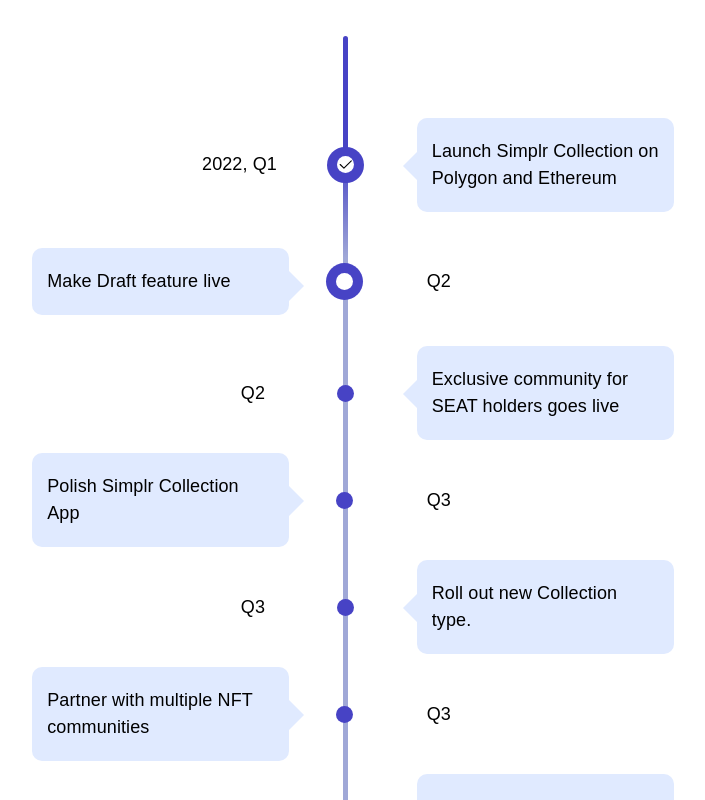
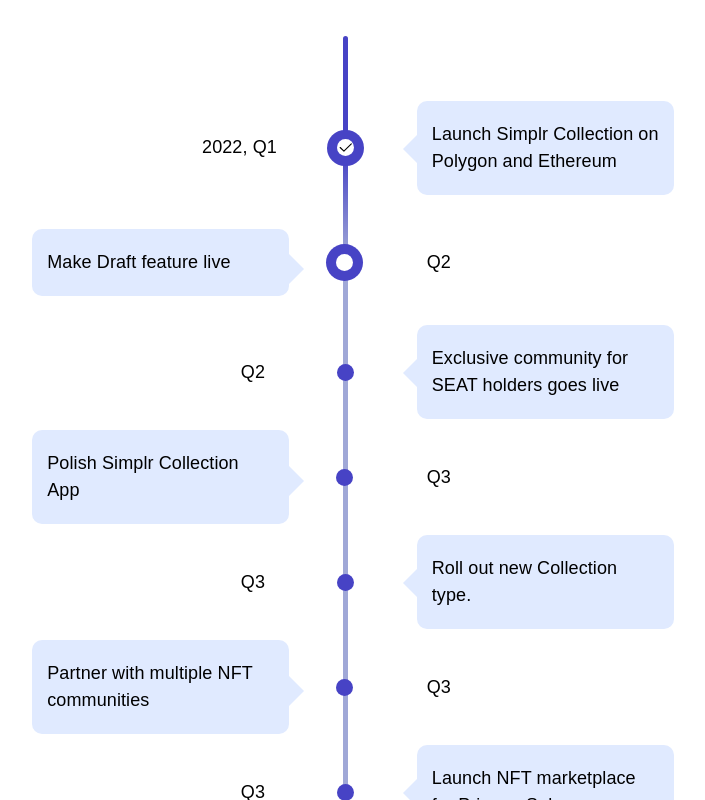
Before and after one commit to chain-labs/simplr-collection, a Next.js app: page / in a window 1280 px wide. Shown: the part 4200-5000 px from the top of the page, without its empty margins (295-1000 px from the left). Built offline with nearby package versions, Linux system fonts and the light colour scheme; a web font is replaced by a local one.

Commit message:
fixed position issues

```diff
--- a/src/containers/home/components/Roadmap.tsx
+++ b/src/containers/home/components/Roadmap.tsx
@@ -36,6 +36,7 @@ const Roadmap = () => {
 								text={array.text}
 								headText={array.headText}
 								position={array.position}
+								top={array.top}
 								arrowTop="35%"
 								odd={roadmapArray.indexOf(array) % 2 === 0 ? false : true}
 							/>
--- a/src/containers/home/components/RoadmapComp.tsx
+++ b/src/containers/home/components/RoadmapComp.tsx
@@ -11,11 +11,12 @@ interface props {
 	headText: string;
 	position?: string;
 	arrowTop: string;
+	top: object;
 }
 
-const RoadmapComp = ({ status, odd, text, headText, position, arrowTop }: props) => {
+const RoadmapComp = ({ status, odd, text, headText, position, arrowTop, top }: props) => {
 	return (
-		<Box mt="80px">
+		<Box mt={top}>
 			<Box width="290%" display="flex" alignItems="center" justifyContent="space-between">
 				<If
 					condition={!odd}
--- a/src/containers/home/components/utils.ts
+++ b/src/containers/home/components/utils.ts
@@ -15,18 +15,21 @@ export const roadmapArray = [
 		text: 'Launch Simplr Collection on Polygon and Ethereum',
 		headText: '2022, Q1',
 		position: '-27%',
+		top: { mobS: '0', tabS: '25%' },
 		arrowTop: '35%',
 	},
 	{
 		status: 'progress',
 		text: 'Make Draft feature live',
 		headText: 'Q2',
+		top: { mobS: '85%', tabS: '70%' },
 		arrowTop: '35%',
 	},
 	{
 		status: 'not done',
 		text: 'Exclusive community for SEAT holders goes live',
 		headText: 'Q2',
+		top: { mobS: '85%', tabS: '70%' },
 		arrowTop: '10%',
 		position: '-15%',
 	},
@@ -34,12 +37,14 @@ export const roadmapArray = [
 		status: 'not done',
 		text: 'Polish Simplr Collection App',
 		headText: 'Q3',
+		top: { mobS: '85%', tabS: '70%' },
 		arrowTop: '35%',
 	},
 	{
 		status: 'not done',
 		text: 'Roll out new Collection type.',
 		headText: 'Q3',
+		top: { mobS: '85%', tabS: '70%' },
 		arrowTop: '35%',
 		position: '-15%',
 	},
@@ -47,12 +52,14 @@ export const roadmapArray = [
 		status: 'not done',
 		text: 'Partner with multiple NFT communities',
 		headText: 'Q3',
+		top: { mobS: '85%', tabS: '70%' },
 		arrowTop: '35%',
 	},
 	{
 		status: 'not done',
 		text: 'Launch NFT marketplace for Primary Sales',
 		headText: 'Q3',
+		top: { mobS: '85%', tabS: '70%' },
 		arrowTop: '35%',
 		position: '-15%',
 	},
@@ -60,12 +67,14 @@ export const roadmapArray = [
 		status: 'not done',
 		text: 'Adding Analytics to Creator Dashboard ',
 		headText: 'Q4',
+		top: { mobS: '85%', tabS: '70%' },
 		arrowTop: '35%',
 	},
 	{
 		status: 'not done',
 		text: 'Simplr Collection goes Multichain',
 		headText: '2023, Q2',
+		top: { mobS: '85%', tabS: '70%' },
 		arrowTop: '35%',
 		position: '-27%',
 	},
@@ -73,6 +82,7 @@ export const roadmapArray = [
 		status: 'not done',
 		text: 'Simplr Bridge Beta goes live',
 		headText: 'Q4',
+		top: { mobS: '85%', tabS: '70%' },
 		arrowTop: '35%',
 	},
 ];
--- a/src/styleguide/globalStyles.css
+++ b/src/styleguide/globalStyles.css
@@ -132,7 +132,7 @@ a:hover {
     height: 0px;
     width: 0px;
 	left:100%;
-	top: 35%;
+	top: 38%;
     border-width: 15px;
     border-color: transparent transparent transparent #E0EAFF;
     border-style: solid;
```
